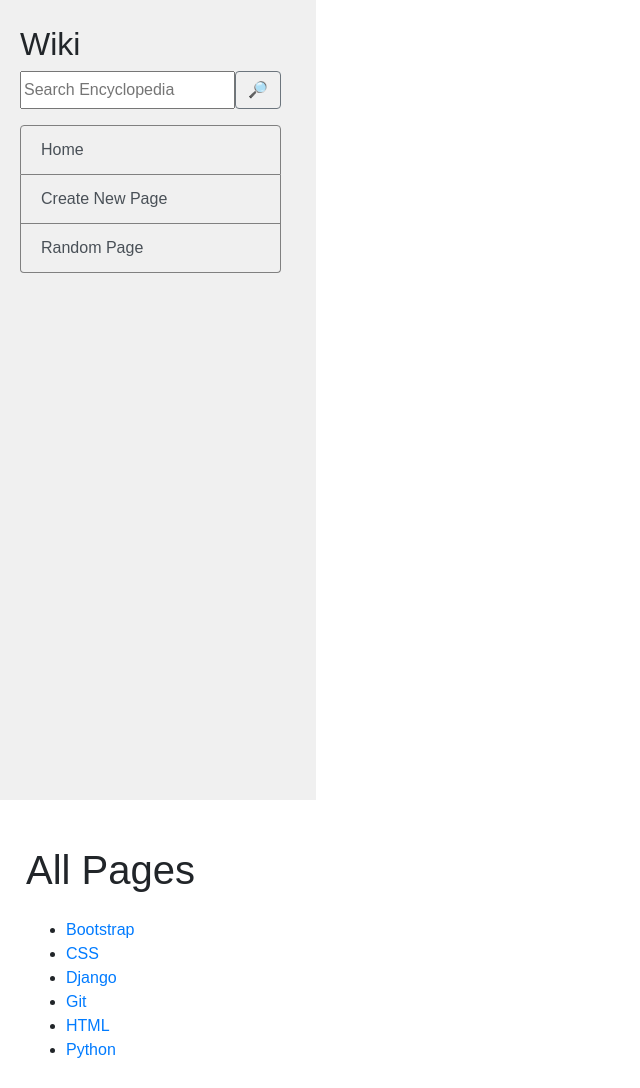
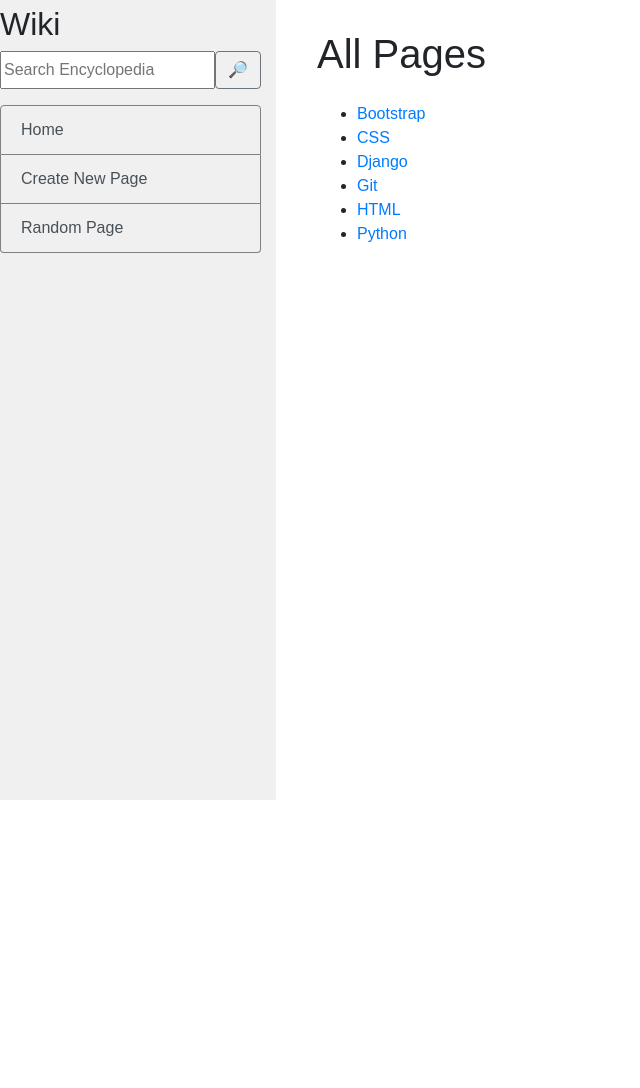
Before and after one commit to mariesophiet/online-encyclopedia, a Django app: page / in a window 1280 px wide. Shown: the whole page, without its empty margins (0-640 px from the left). After the commit the page ends 800 px from the top, so only its background shows below. Run offline with Django 3.2, Linux system fonts and the light colour scheme; some libraries are stand-ins or nearby versions.

Commit message:
fixed layout for laptop screen

```diff
--- a/encyclopedia/static/encyclopedia/styles.css
+++ b/encyclopedia/static/encyclopedia/styles.css
@@ -15,7 +15,7 @@
 
 textarea {
     height: 90vh;
-    width: 80%;
+    width: auto;
 }
 
 .main {
@@ -30,7 +30,6 @@
 .sidebar {
     background-color: #f0f0f0;
     height: 100vh;
-    padding: 20px;
 }
 
 .sidebar h2 {
--- a/encyclopedia/templates/encyclopedia/layout.html
+++ b/encyclopedia/templates/encyclopedia/layout.html
@@ -42,7 +42,7 @@
         {% block nav %}
         {% endblock %}
 
-        <div class="main col-lg-10 col-md-9 ml-3">
+        <div class="main col-md-9 ml-3">
             {% block body %}
             {% endblock %}
         </div>
```
